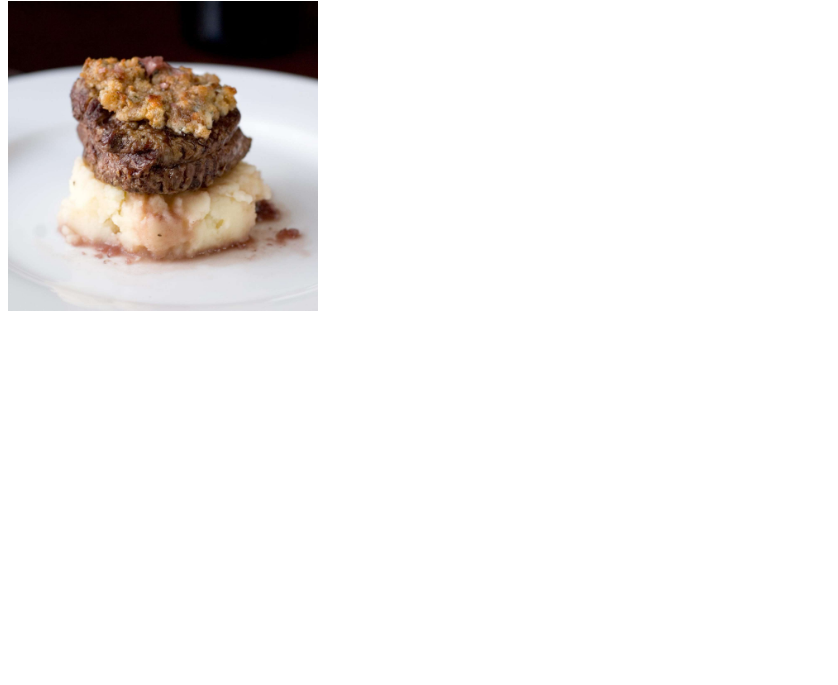
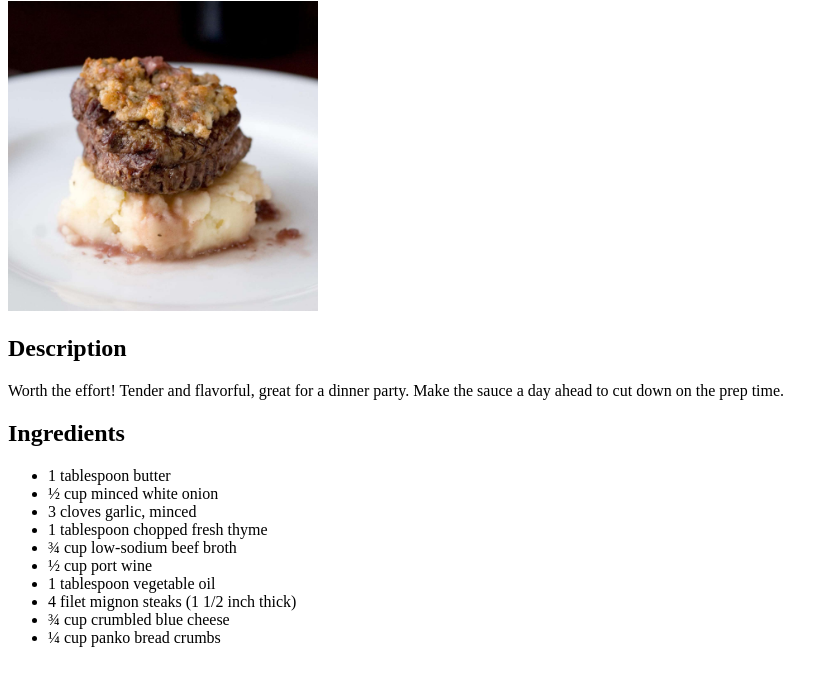
Before and after one commit to haimseven/odin-recipes, a plain HTML site: page recipes/filet-mignon.html in a window 1280 px wide. Shown: the part 79-764 px from the top of the page, without its empty margins (0-838 px from the left). Drawn offline with Linux system fonts and the light colour scheme.

Commit message:
Completed remaining recipe pages
Filled out the remaing info need on King Crab and Filet Mignon

```diff
--- a/recipes/filet-mignon.html
+++ b/recipes/filet-mignon.html
@@ -8,5 +8,22 @@
 <body>
     <h1>Blue Cheese Crusted Filet Mignon with Port Wine Sauce</h1>
     <img src="../images/filet-mignon.jpeg" alt="Blue Cheese Crusted Filet Mignon with Port Wine Sauce" height="310" width="310">
+
+    <h2>Description</h2>
+    <p>Worth the effort! Tender and flavorful, great for a dinner party. Make the sauce a day ahead to cut down on the prep time.</p>
+
+    <h2>Ingredients</h2>
+    <ul>
+        <li>1 tablespoon butter</li>
+        <li>½ cup minced white onion</li>
+        <li>3 cloves garlic, minced</li>
+        <li>1 tablespoon chopped fresh thyme</li>
+        <li>¾ cup low-sodium beef broth</li>
+        <li>½ cup port wine</li>
+        <li>1 tablespoon vegetable oil</li>
+        <li>4 filet mignon steaks (1 1/2 inch thick)</li>
+        <li>¾ cup crumbled blue cheese</li>
+        <li>¼ cup panko bread crumbs</li>
+    </ul>
 </body>
 </html>
```
Also changed, not shown: recipes/king-crab.html (+16 -0 lines).
